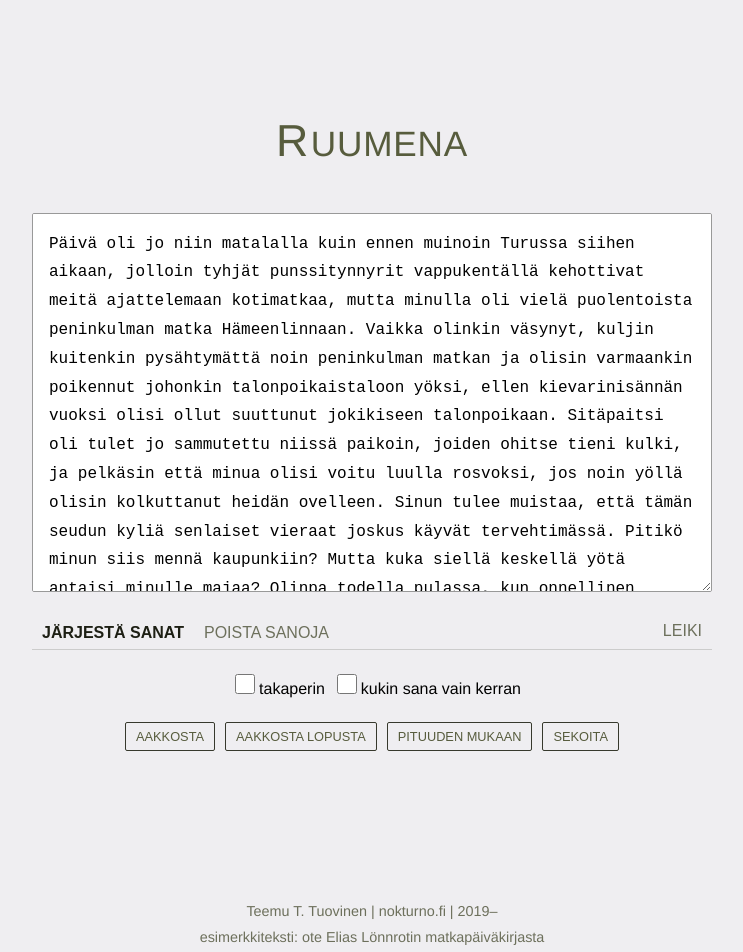
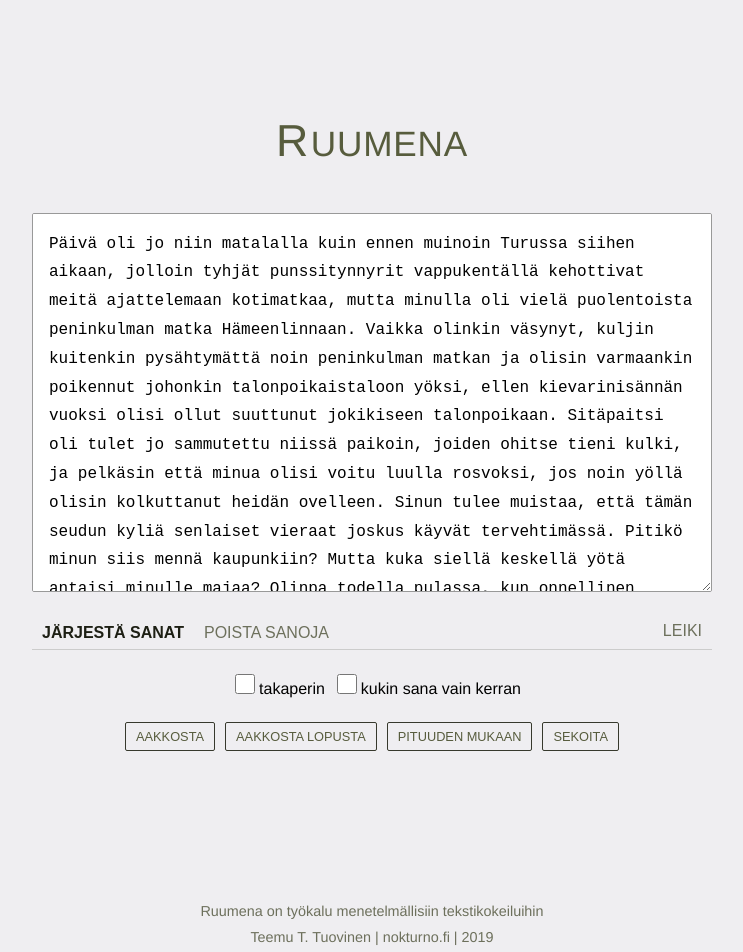
Before and after one commit to ttuovinen/ruumena, a React (Create React App) app: page / in a window 1280 px wide. Shown: the top 952 px of the page, without its empty margins (268-1011 px from the left). Built offline with nearby package versions, Linux system fonts and the light colour scheme.

Commit message:
Add meta description and og-image

```diff
--- a/public/index.html
+++ b/public/index.html
@@ -5,34 +5,15 @@
     <link rel="shortcut icon" href="%PUBLIC_URL%/favicon.png" />
     <meta name="viewport" content="width=device-width, initial-scale=1" />
     <meta name="theme-color" content="#000000" />
-    <!--
-      manifest.json provides metadata used when your web app is installed on a
-      user's mobile device or desktop. See https://developers.google.com/web/fundamentals/web-app-manifest/
-    -->
     <link rel="manifest" href="%PUBLIC_URL%/manifest.json" />
-    <!--
-      Notice the use of %PUBLIC_URL% in the tags above.
-      It will be replaced with the URL of the `public` folder during the build.
-      Only files inside the `public` folder can be referenced from the HTML.
-
-      Unlike "/favicon.ico" or "favicon.ico", "%PUBLIC_URL%/favicon.ico" will
-      work correctly both with client-side routing and a non-root public URL.
-      Learn how to configure a non-root public URL by running `npm run build`.
-    -->
-    <title>Ruumena | Nokturno.fi</title>
+    <link rel="canonical" href="https://ruumena.nokturno.fi/" />
+    <title>Ruumena – työkalu menetelmällisiin tekstikokeiluihin | Nokturno.fi</title>
+    <meta name="description" content="Ruumena on digitaalinen työ- ja leikkikalu menetelmällisiin tekstikokeiluihin. Ruumena is a digital tool for procedural writing." />
+    <meta property="og:image" content="%PUBLIC_URL%/ruumena.png" />
+    <meta property="og:image:type" content="image/png" />
   </head>
   <body>
     <noscript>You need to enable JavaScript to run this app.</noscript>
     <div id="root"></div>
-    <!--
-      This HTML file is a template.
-      If you open it directly in the browser, you will see an empty page.
-
-      You can add webfonts, meta tags, or analytics to this file.
-      The build step will place the bundled scripts into the <body> tag.
-
-      To begin the development, run `npm start` or `yarn start`.
-      To create a production bundle, use `npm run build` or `yarn build`.
-    -->
   </body>
 </html>
--- a/src/Footer.js
+++ b/src/Footer.js
@@ -4,7 +4,8 @@ import './Footer.css'
 
 const Footer = () => (
     <footer className="page-footer">
-        <p>Teemu T. Tuovinen | <a href="https://nokturno.fi" target="_BLANK">nokturno.fi</a> | 2019–</p>
+        <p>Ruumena on työkalu menetelmällisiin tekstikokeiluihin</p>
+        <p>Teemu T. Tuovinen | <a href="https://nokturno.fi" target="_BLANK">nokturno.fi</a> | 2019</p>
         <p>esimerkkiteksti: ote <a href="https://www.gutenberg.org/ebooks/56496" target="_BLANK">Elias Lönnrotin matkapäiväkirjasta</a></p>
     </footer>
 )
```
Also changed, not shown: public/ruumena.png (added).
